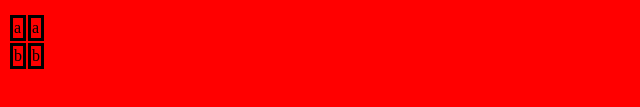
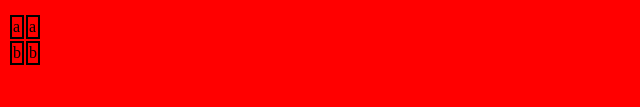
Before and after one commit to xMoki67-To-Ja/test, a plain HTML site: page index.html in a window 1280 px wide. Shown: the part 669-776 px from the top of the page, 0-640 px from the left. Drawn offline with Linux system fonts and the light colour scheme.

Commit message:
Zmiana grubości

```diff
--- a/styl.css
+++ b/styl.css
@@ -8,5 +8,5 @@ p{
     background-color: aqua;
 }
 td{
-    border: solid;
+    border: solid 2px;
 }
```
